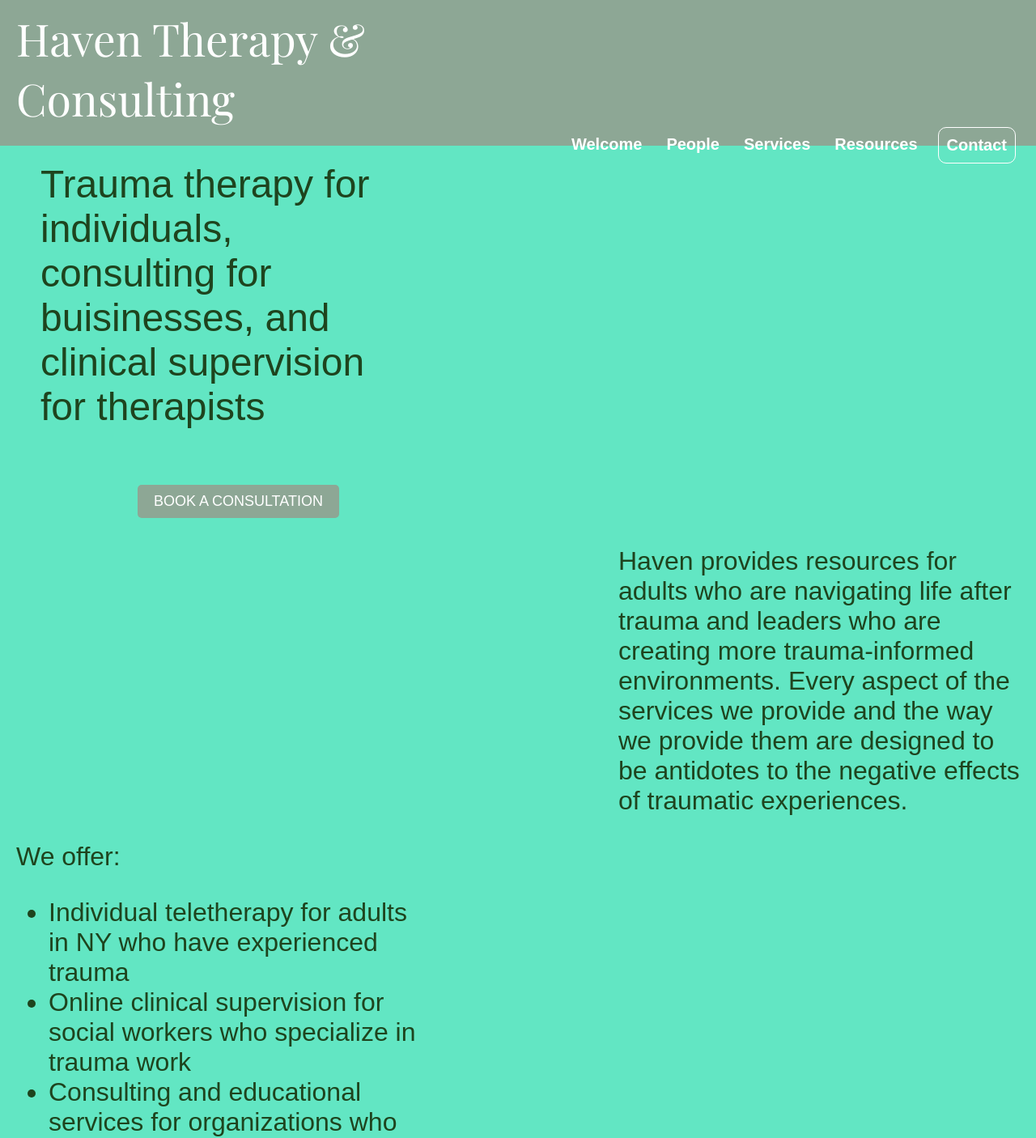
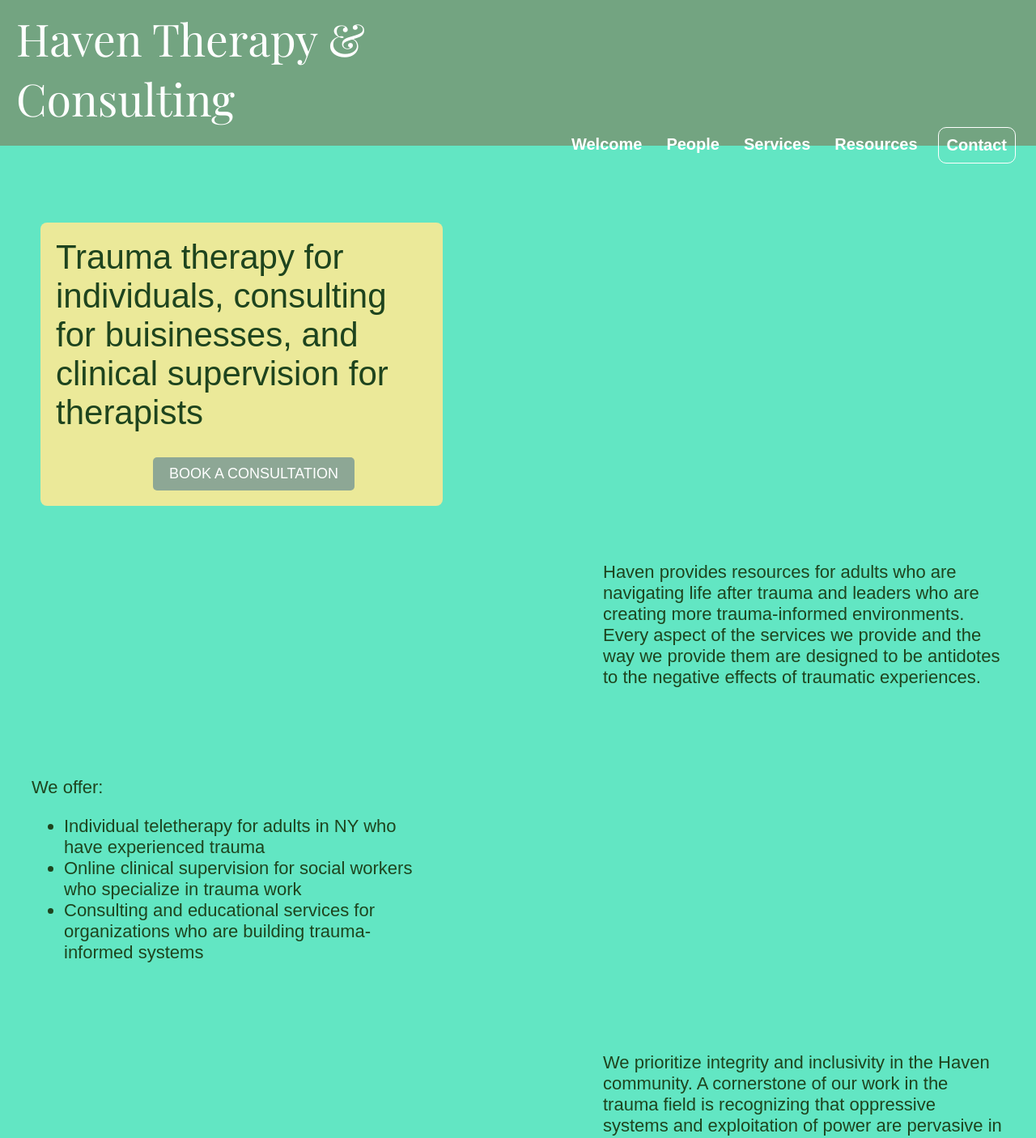
Before and after one commit to bowdumb/dmixon, a React (Create React App) app in the folder dmixon-business/: page / in a window 1280 px wide. Shown: the top 1406 px of the page at 81% size. Built offline with nearby package versions, Linux system fonts and the light colour scheme; a web font is replaced by a local one.

Commit message:
further aesthetic tweaks that are minor in nature but worth saving.

```diff
--- a/dmixon-business/src/styles/Landing.css
+++ b/dmixon-business/src/styles/Landing.css
@@ -7,11 +7,14 @@
 
 .landing-header {
     font-family: "Platypi", sans-serif;
-    font-size: xxx-large;
+    font-size: 42px;
     max-width: 37%;
     text-align: start;
-    margin-bottom: 20px;
     margin-left: 30px;
+    margin-top: 75px;
+    background-color: rgb(235, 233, 153);
+    border-radius: 8px;
+    padding: 19px;
 }
 
 .contact-button-landing {
@@ -31,7 +34,7 @@
     border-radius: 5px;
     text-decoration: none;
     transition: background-color 0.3s ease;
-    margin-top: 15%;
+    margin-top: 6%;
 }
 
 .book-consult-button:hover {
@@ -42,16 +45,24 @@
     align-self: flex-start;
     max-width: 40%;
     font-family: "Platypi", sans-serif;
-    font-size: xx-large;
+    font-size: 22px;
+    /* background-color: rgb(235, 233, 153); */
+    border-radius: 8px;
+    padding: 19px;
+    margin-top: 50px;
 }
 
 .right {
     align-self: flex-end;
     max-width: 40%;
     font-family: "Platypi", sans-serif;
-    font-size: xx-large;
+    font-size: 22px;
+    /* background-color: rgb(235, 233, 153); */
+    border-radius: 8px;
+    padding: 19px;
+    margin-top: 50px;
 }
 
 .statement-1 {
-    margin-top: 3%;
+
 }
--- a/dmixon-business/src/styles/Navbar.css
+++ b/dmixon-business/src/styles/Navbar.css
@@ -2,7 +2,7 @@
     width: 100%;
     height: 180px;
     position: relative;
-    background-color: rgb(141, 167, 149);
+    background-color: rgb(115, 164, 129);
 }
 
 .navbar-content {
```
